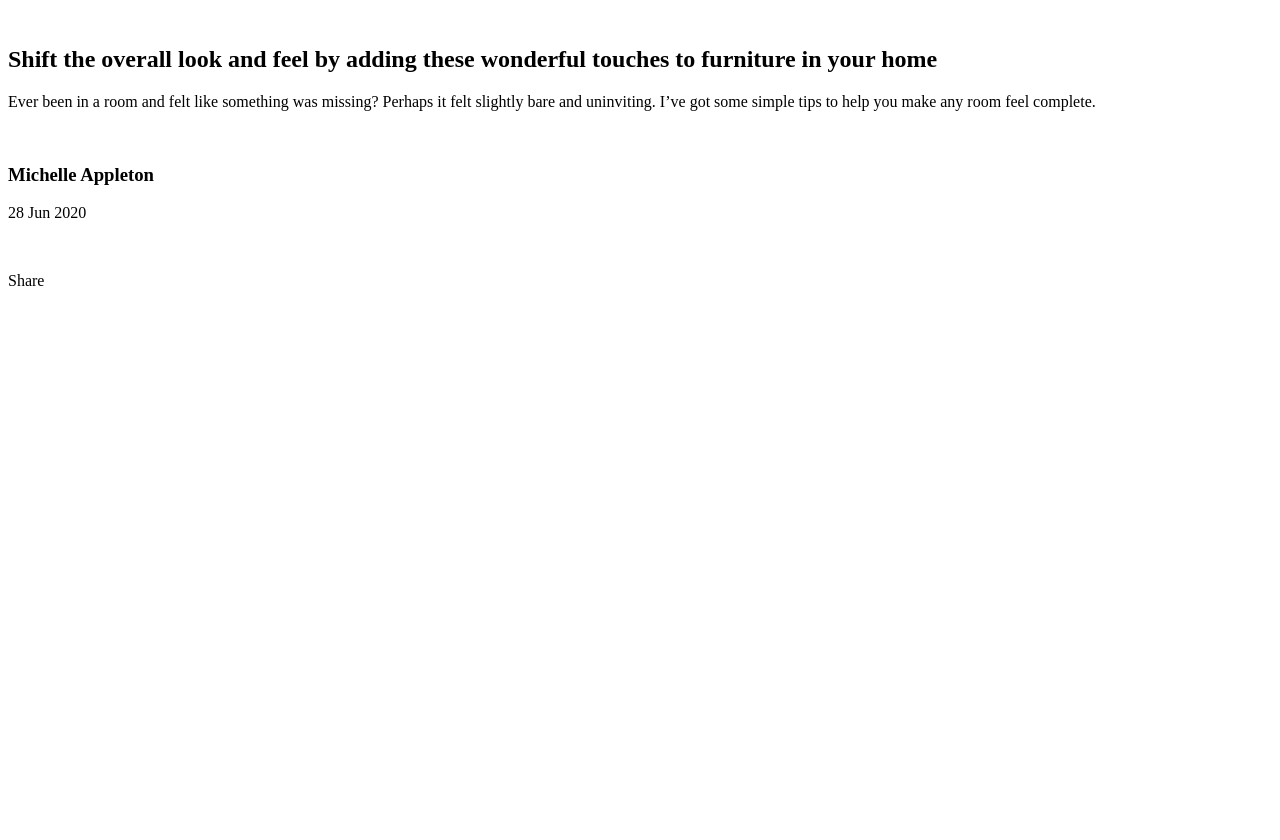
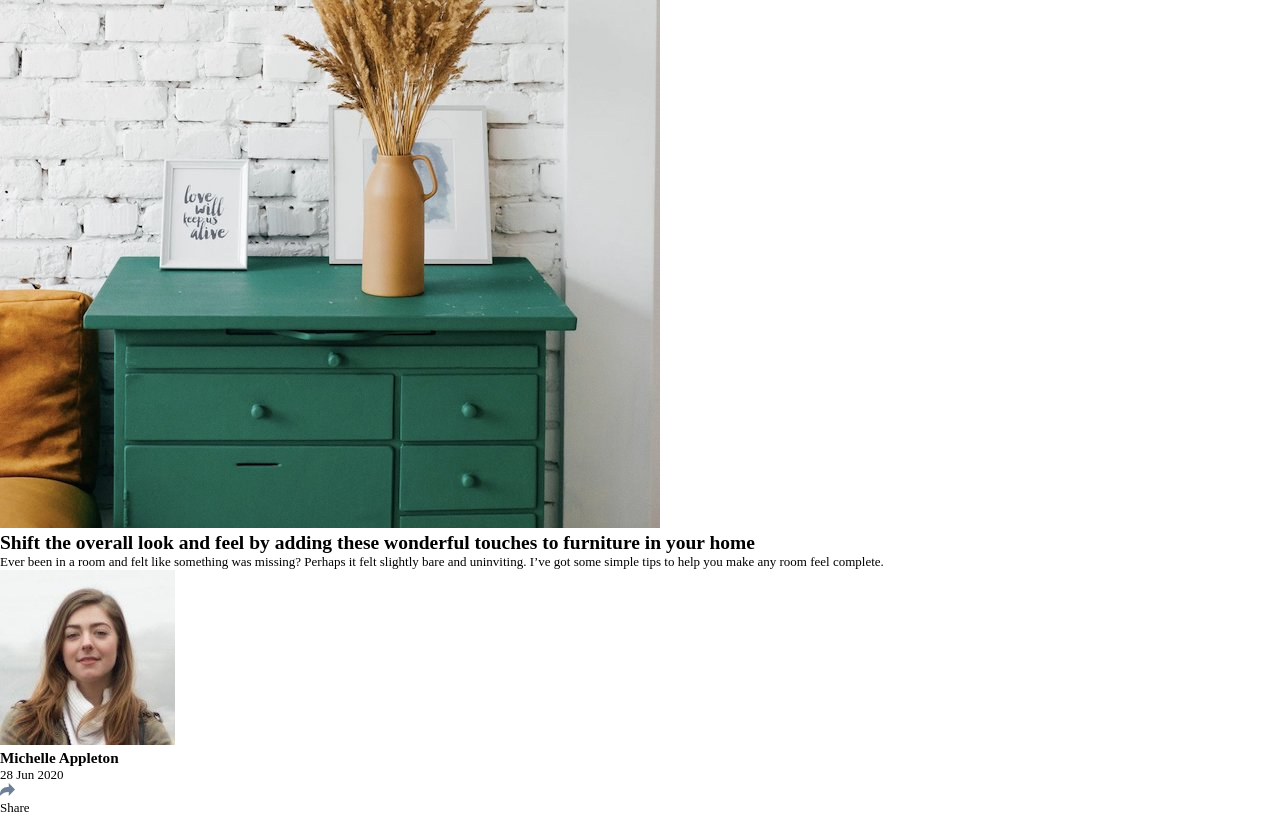
Before and after one commit to dlaurq/article-preview-component-master-frontendmentor.io, a plain HTML site: page index.html in a window 1280 px wide. Before the commit the page ends 800 px from the top, so only its background shows below. Drawn offline with Linux system fonts and the light colour scheme.

Commit message:
setting up fonts, fonts sizes, colors, imgs

```diff
--- a/index.html
+++ b/index.html
@@ -11,7 +11,7 @@
 
 <body>
   <div class="container">
-    <img src="" alt="">
+    <img src="./images/drawers.jpg" alt="drawers">
     <div class="content">
       <div class="content-txt">
         <h2>
@@ -26,17 +26,17 @@
       </div>
       <div class="user">
         <div class="user-profile">
-          <img src="" alt="">
-        <h3>Michelle Appleton</h3>
-        <p>28 Jun 2020</p>
+          <img src="./images/avatar-michelle.jpg" alt="avatar-michelle">
+          <h3>Michelle Appleton</h3>
+          <p>28 Jun 2020</p>
         </div>
         <div class="user-share">
-          <img src="" alt="">
+          <img src="./images/icon-share.svg" alt="icon-share">
           <div class="share-container">
             <p>Share</p>
-            <img src="" alt="">
-            <img src="" alt="">
-            <img src="" alt="">
+            <img src="./images/icon-facebook.svg" alt="icon-facebook">
+            <img src="./images/icon-twitter.svg" alt="icon-twitter">
+            <img src="./images/icon-pinterest.svg" alt="icon-pinterest">
           </div>
         </div>
       </div>
--- a/style.css
+++ b/style.css
@@ -0,0 +1,13 @@
+*{
+    margin: 0;
+    padding: 0;
+    box-sizing: border-box;
+}
+
+:root{
+    --color-blue-700:hsl(217, 19%, 35%);
+    --color-blue-500:hsl(214, 17%, 51%);
+    --color-blue-300:hsl(212, 23%, 69%);
+    --color-blue-100:hsl(210, 46%, 95%);
+    font-size: 13px;
+}
```
Also changed, not shown: fonts/Manrope-Bold.ttf (added), fonts/Manrope-Medium.ttf (added).
